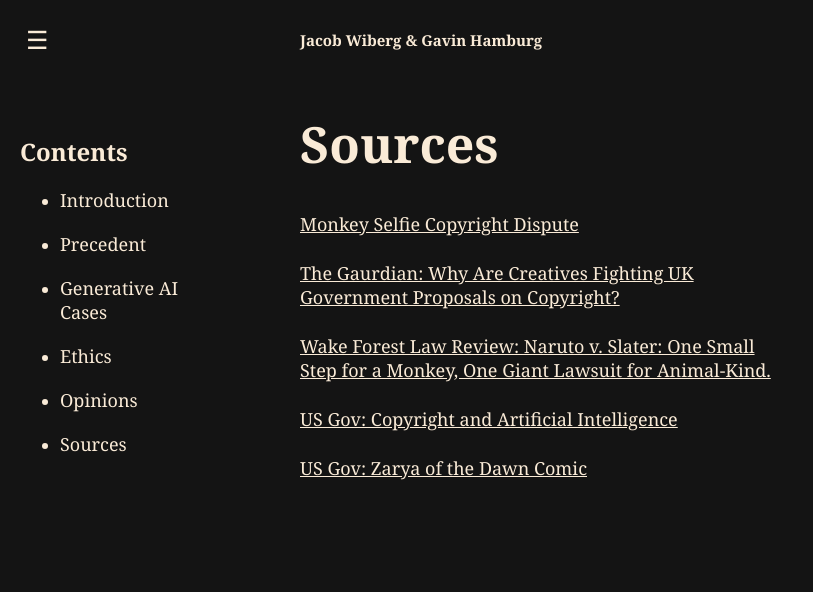
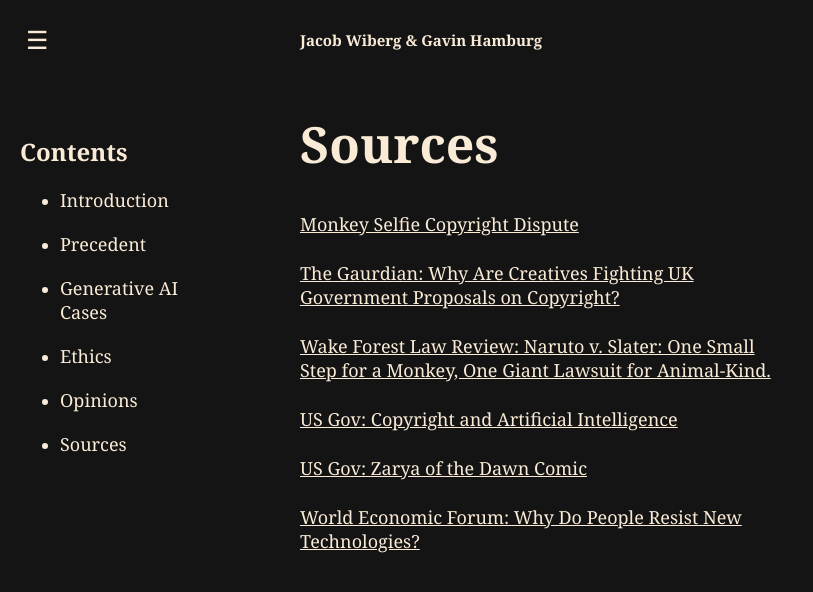
Before and after one commit to jdwiberg/Programmer-Profile, a plain HTML site: page sources.html in a window 1280 px wide. Shown: the whole page, without its empty margins (0-813 px from the left). Drawn offline with nearby package versions, Linux system fonts and the light colour scheme.

Commit message:
added source

```diff
--- a/sources.html
+++ b/sources.html
@@ -41,7 +41,9 @@
             <a id="source" href="https://www.copyright.gov/docs/zarya-of-the-dawn.pdf">
                 US Gov: Zarya of the Dawn Comic
             </a>
-
+            <a id="source" href="https://www.weforum.org/stories/2016/07/why-do-people-resist-new-technologies-history-has-answer/">
+                World Economic Forum: Why Do People Resist New Technologies?
+            </a>
 
         </main>
     </div>
```
